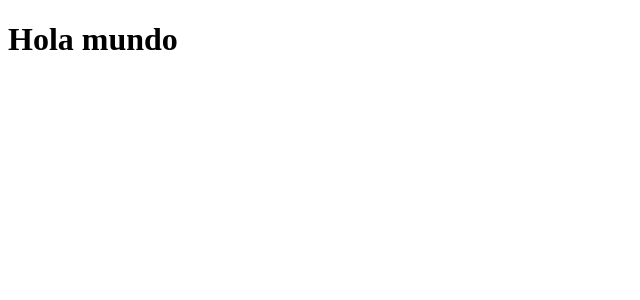
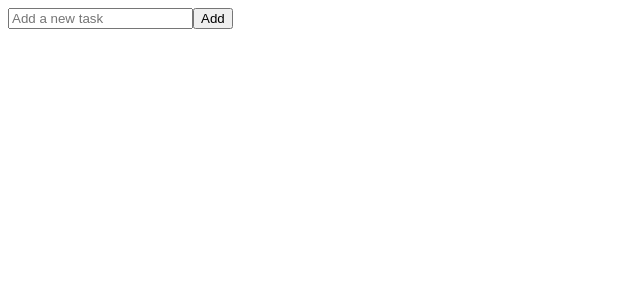
Before and after one commit to MartaOnis/todo-list, a React (Create React App) app: page / in a window 1280 px wide. Shown: the top 300 px of the page, without its empty margins (0-640 px from the left). Built offline with nearby package versions, Linux system fonts and the light colour scheme.

Commit message:
Add TaskForm component

```diff
--- a/src/components/App.js
+++ b/src/components/App.js
@@ -1,11 +1,37 @@
 import { useState, useEffect } from 'react';
 import '../styles/App.scss';
+import TaskForm from './TaskForm';
 // import { Link, Route, Routes } from 'react-router-dom';
 
 function App() {
+  const [input, setInput] = useState('');
+  const [taskItems, setTaskItems] = useState([]);
+
+  const createNewTask = (taskName) => {
+    if (!taskItems.find((task) => task.name === taskName)) {
+      const newTask = [{ name: taskName, done: false }, ...taskItems];
+      setTaskItems(newTask);
+    }
+  };
+  const handleInput = (ev) => {
+    setInput(ev.currentTarget.value);
+  };
+
+  const handleSubmit = (ev) => {
+    if (input !== '' && input.length < 180) {
+      ev.preventDefault();
+      createNewTask(input);
+      setInput('');
+    }
+  };
+
   return (
-    <div>
-      <h1>Hola mundo</h1>
+    <div className="">
+      <TaskForm
+        input={input}
+        handleSubmit={handleSubmit}
+        handleInput={handleInput}
+      />
     </div>
   );
 }
--- /dev/null
+++ b/src/components/TaskForm.js
@@ -0,0 +1,21 @@
+import '../styles/TaskForm.scss';
+const TaskForm = (props) => {
+  return (
+    <form className="taskForm" onSubmit={props.handleSubmit}>
+      {/* <label className="todoForm__label" htmlFor="task">
+        New Task:
+      </label> */}
+      <input
+        className="taskForm__input"
+        type="text"
+        name="task"
+        id="task"
+        value={props.input}
+        onChange={props.handleInput}
+        placeholder="Add a new task"
+      ></input>
+      <button className="taskForm__btn">Add</button>
+    </form>
+  );
+};
+export default TaskForm;
```
Also changed, not shown: src/styles/TaskForm.scss (added).
